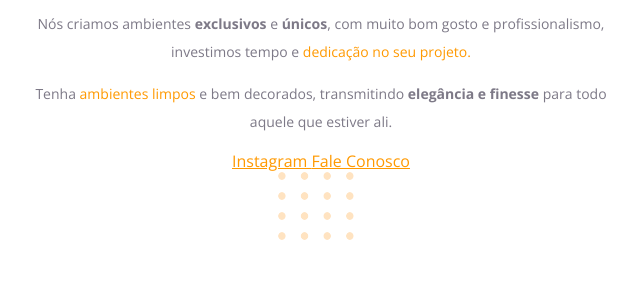
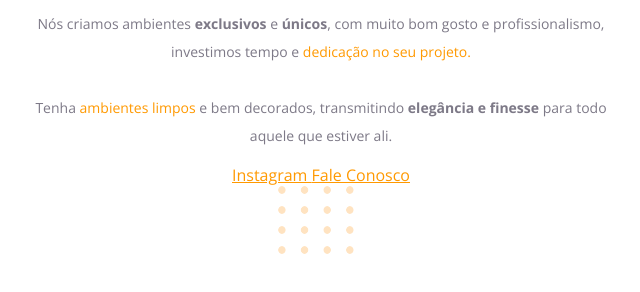
Before and after one commit to agorasoudev/Explorer_Rocketseat, a plain HTML site: page Stage02 - HTML_CSS/Projeto01/index.html in a window 1280 px wide. Shown: the part 404-696 px from the top of the page, without its empty margins (319-959 px from the left). Drawn offline with nearby package versions, Linux system fonts and the light colour scheme.

Commit message:
Mais ajustes de textos II

```diff
--- a/Stage02 - HTML_CSS/Projeto01/index.html
+++ b/Stage02 - HTML_CSS/Projeto01/index.html
@@ -19,8 +19,8 @@
         <h1>Ambientes <span>únicos</span> para você</h1>
         <p>
             Nós criamos ambientes <strong>exclusivos</strong> e <strong>únicos</strong>, com muito bom gosto e profissionalismo, investimos tempo e <span>dedicação no seu projeto.</span>
-        </p>
-        <p>
+            <br>
+            <br>
             Tenha <span>ambientes limpos</span> e bem decorados, transmitindo <strong>elegância  e finesse</strong> para todo aquele que estiver ali.
         </p>
     </div>
```
